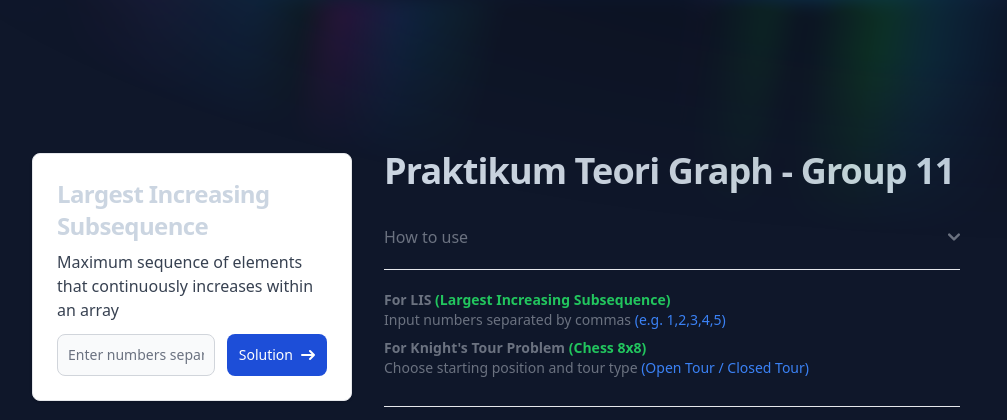
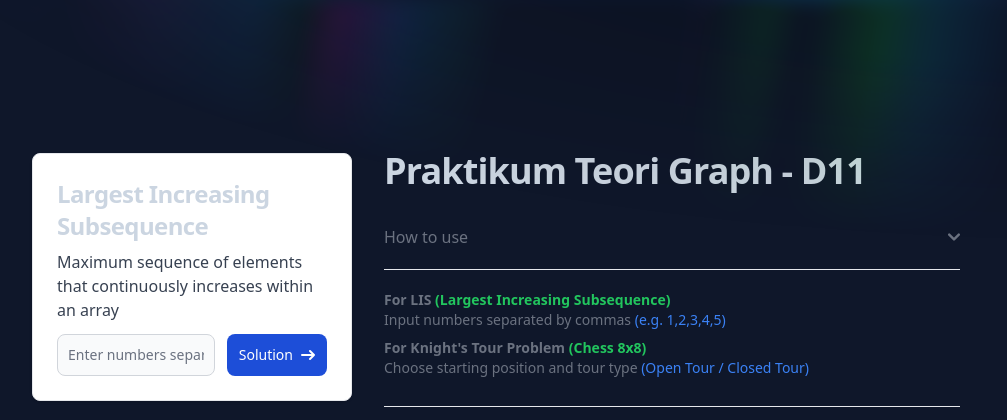
Before and after one commit to daf2a/Praktikum_Teori_Graf_-D11, a Flask app: page / in a window 1280 px wide. Shown: the top 420 px of the page, without its empty margins (160-1167 px from the left). Run offline with Flask 3, Linux system fonts and the light colour scheme; some libraries are stand-ins or nearby versions.

Commit message:
fix: homepage

```diff
--- a/templates/home.html
+++ b/templates/home.html
@@ -108,7 +108,7 @@
         </div>
 
         <div class="max-w-xl mx-auto w-full">
-            <h2 class="mb-4 font-bold leading-none tracking-tight text-4xl text-slate-300">Praktikum Teori Graph - Group 11</h1>
+            <h2 class="mb-4 font-bold leading-none tracking-tight text-4xl text-slate-300">Praktikum Teori Graph - D11</h1>
             <div id="accordion-flush" data-accordion="collapse" data-active-classes="text-gray-900 dark:text-white" data-inactive-classes="text-gray-500 dark:text-gray-400" class="w-full">
                 <h2 id="accordion-flush-heading-1">
                   <button type="button" class="flex items-center justify-between w-full py-5 font-medium rtl:text-right text-gray-500 border-b border-gray-200 dark:border-gray-700 dark:text-gray-400 gap-3" data-accordion-target="#accordion-flush-body-1" aria-expanded="false" aria-controls="accordion-flush-body-1">
```
